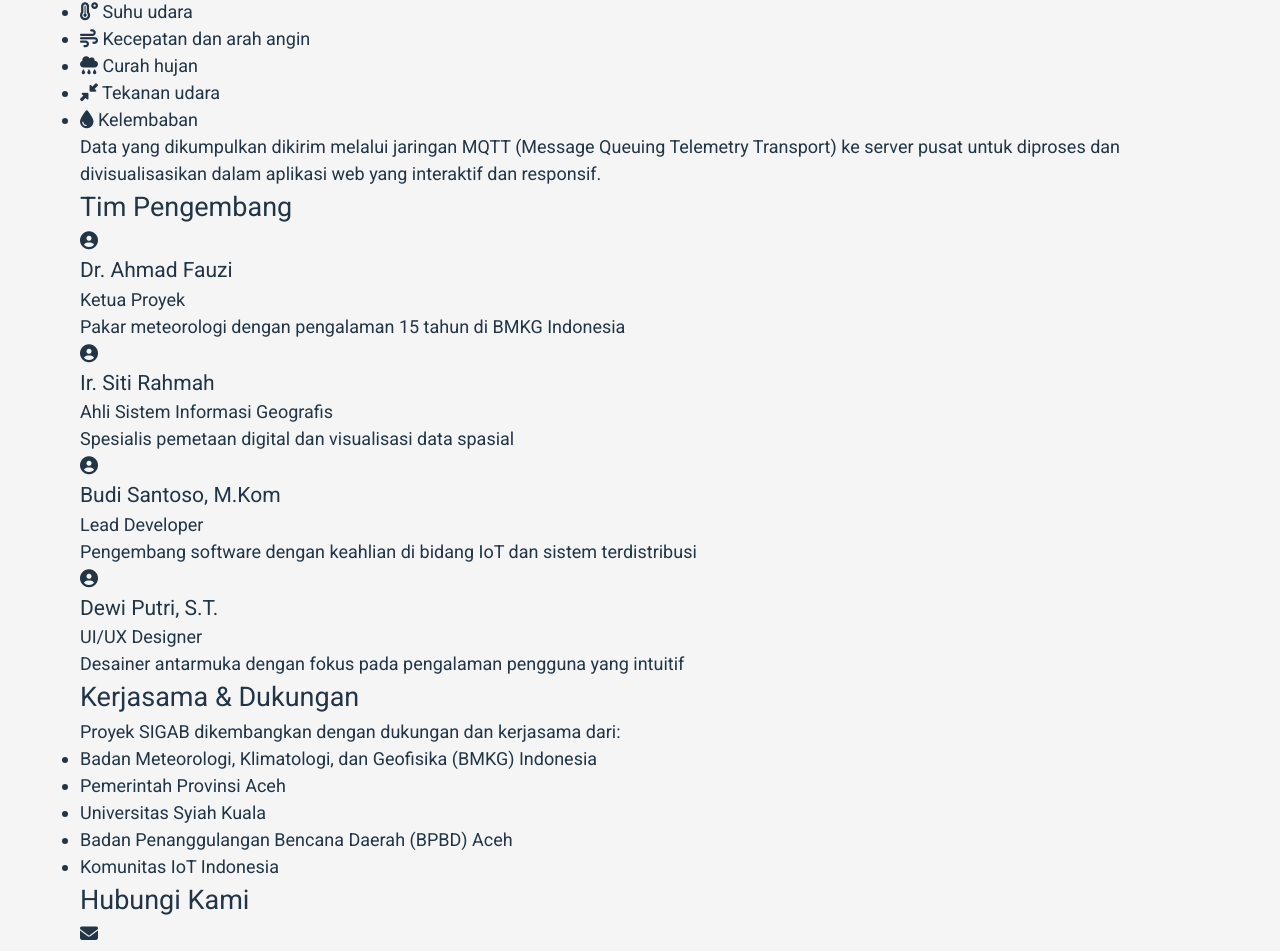
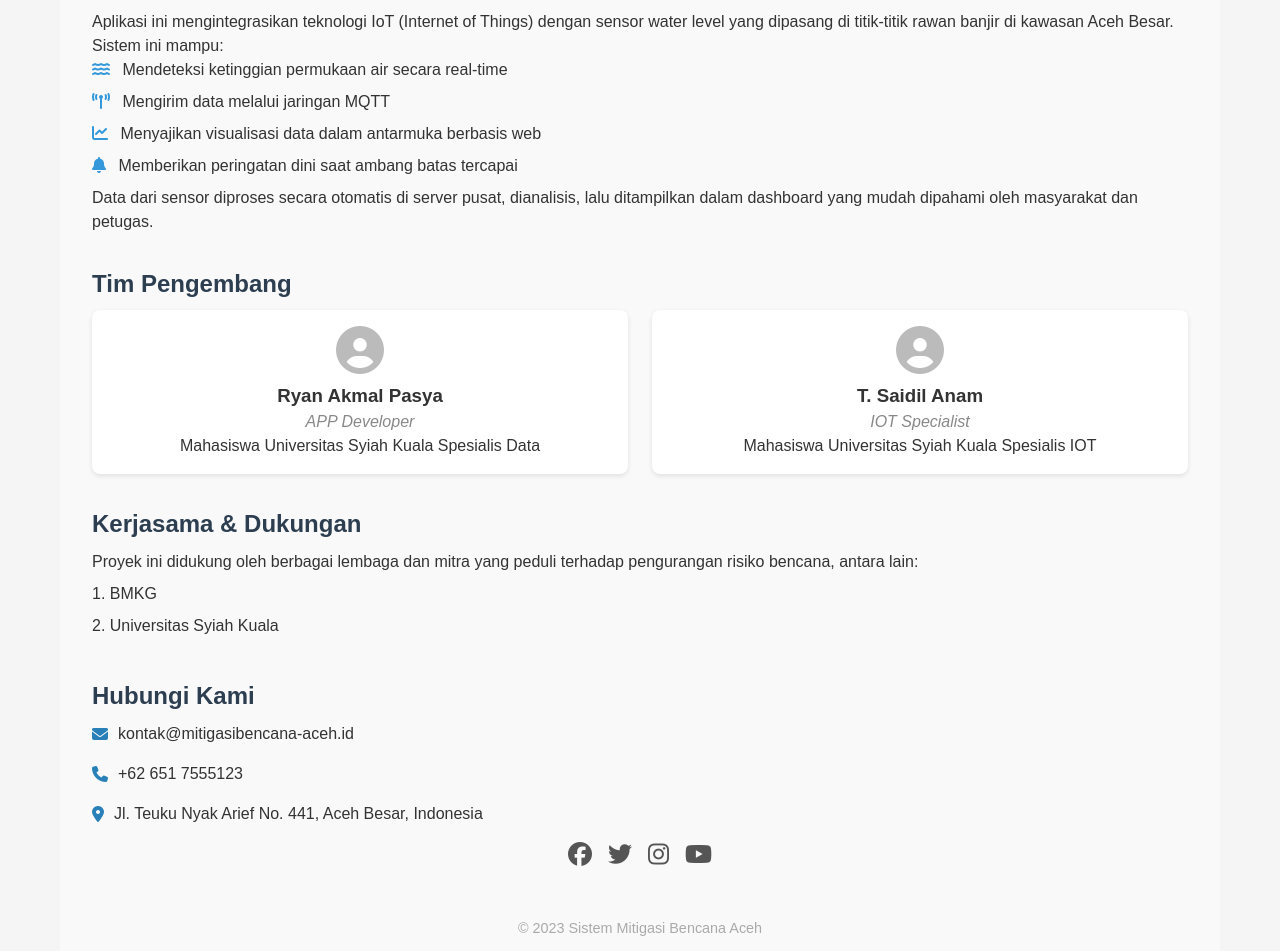
Before and after one commit to MalboroMerah/Simple-Website-For-Rain-And-Flood-Detection, a React (Vite) app: page /tentang in a window 1280 px wide. Shown: the part 417-1368 px from the top of the page. Built offline with nearby package versions, Linux system fonts and the light colour scheme.

Commit message:
fix: about section

```diff
--- a/src/components/About.jsx
+++ b/src/components/About.jsx
@@ -5,39 +5,37 @@ const About = () => {
   return (
     <div className="about-container">
       <div className="about-header">
-        <h1>Tentang SIGAB</h1>
-        <p className="about-subtitle">Sistem Informasi Geografis Aceh Berbasis IoT</p>
+        <h1>Tentang Aplikasi Kami</h1>
+        <p className="about-subtitle">Sistem Mitigasi Bencana Berbasis IoT dengan Sensor Water Level di Aceh Besar</p>
       </div>
 
       <div className="about-content">
         <div className="about-section">
           <h2>Visi & Misi</h2>
           <p>
-            <strong>Visi:</strong> Menjadi platform informasi cuaca terdepan untuk wilayah Aceh yang dapat diandalkan oleh masyarakat
-            dalam menghadapi perubahan iklim dan cuaca ekstrem.
+            <strong>Visi:</strong> Menjadi sistem peringatan dini terpercaya yang membantu masyarakat Aceh Besar dalam mengantisipasi dan
+            merespons potensi bencana banjir secara cepat dan efektif.
           </p>
           <p>
-            <strong>Misi:</strong> Menyediakan data cuaca yang akurat, tepat waktu, dan mudah diakses untuk membantu masyarakat Aceh
-            dalam mengambil keputusan sehari-hari dan meningkatkan kesiapsiagaan terhadap bencana alam terkait cuaca.
+            <strong>Misi:</strong> Membangun jaringan sensor ketinggian air yang terintegrasi dan menyajikan data real-time, guna meningkatkan
+            kesiapsiagaan masyarakat dan mendukung pengambilan keputusan oleh pihak berwenang dalam situasi darurat.
           </p>
         </div>
 
         <div className="about-section">
           <h2>Teknologi</h2>
           <p>
-            SIGAB dibangun dengan menggunakan teknologi IoT (Internet of Things) yang menghubungkan jaringan sensor cuaca
-            yang tersebar di berbagai lokasi strategis di Aceh. Sensor-sensor ini mengumpulkan data secara real-time tentang:
+            Aplikasi ini mengintegrasikan teknologi IoT (Internet of Things) dengan sensor water level yang dipasang di titik-titik rawan banjir
+            di kawasan Aceh Besar. Sistem ini mampu:
           </p>
           <ul className="tech-list">
-            <li><i className="fas fa-temperature-high"></i> Suhu udara</li>
-            <li><i className="fas fa-wind"></i> Kecepatan dan arah angin</li>
-            <li><i className="fas fa-cloud-rain"></i> Curah hujan</li>
-            <li><i className="fas fa-compress-alt"></i> Tekanan udara</li>
-            <li><i className="fas fa-tint"></i> Kelembaban</li>
+            <li><i className="fas fa-water"></i> Mendeteksi ketinggian permukaan air secara real-time</li>
+            <li><i className="fas fa-broadcast-tower"></i> Mengirim data melalui jaringan MQTT</li>
+            <li><i className="fas fa-chart-line"></i> Menyajikan visualisasi data dalam antarmuka berbasis web</li>
+            <li><i className="fas fa-bell"></i> Memberikan peringatan dini saat ambang batas tercapai</li>
           </ul>
           <p>
-            Data yang dikumpulkan dikirim melalui jaringan MQTT (Message Queuing Telemetry Transport) ke server pusat untuk diproses
-            dan divisualisasikan dalam aplikasi web yang interaktif dan responsif.
+            Data dari sensor diproses secara otomatis di server pusat, dianalisis, lalu ditampilkan dalam dashboard yang mudah dipahami oleh masyarakat dan petugas.
           </p>
         </div>
 
@@ -48,36 +46,18 @@ const About = () => {
               <div className="member-avatar">
                 <i className="fas fa-user-circle"></i>
               </div>
-              <h3>Dr. Ahmad Fauzi</h3>
-              <p className="member-role">Ketua Proyek</p>
-              <p>Pakar meteorologi dengan pengalaman 15 tahun di BMKG Indonesia</p>
+              <h3>Ryan Akmal Pasya</h3>
+              <p className="member-role">APP Developer</p>
+              <p>Mahasiswa Universitas Syiah Kuala Spesialis Data</p>
             </div>
 
             <div className="team-member">
               <div className="member-avatar">
                 <i className="fas fa-user-circle"></i>
               </div>
-              <h3>Ir. Siti Rahmah</h3>
-              <p className="member-role">Ahli Sistem Informasi Geografis</p>
-              <p>Spesialis pemetaan digital dan visualisasi data spasial</p>
-            </div>
-
-            <div className="team-member">
-              <div className="member-avatar">
-                <i className="fas fa-user-circle"></i>
-              </div>
-              <h3>Budi Santoso, M.Kom</h3>
-              <p className="member-role">Lead Developer</p>
-              <p>Pengembang software dengan keahlian di bidang IoT dan sistem terdistribusi</p>
-            </div>
-
-            <div className="team-member">
-              <div className="member-avatar">
-                <i className="fas fa-user-circle"></i>
-              </div>
-              <h3>Dewi Putri, S.T.</h3>
-              <p className="member-role">UI/UX Designer</p>
-              <p>Desainer antarmuka dengan fokus pada pengalaman pengguna yang intuitif</p>
+              <h3>T. Saidil Anam</h3>
+              <p className="member-role">IOT Specialist</p>
+              <p>Mahasiswa Universitas Syiah Kuala Spesialis IOT</p>
             </div>
           </div>
         </div>
@@ -85,14 +65,12 @@ const About = () => {
         <div className="about-section">
           <h2>Kerjasama & Dukungan</h2>
           <p>
-            Proyek SIGAB dikembangkan dengan dukungan dan kerjasama dari:
+            Proyek ini didukung oleh berbagai lembaga dan mitra yang peduli terhadap pengurangan risiko bencana, antara lain:
           </p>
           <ul className="partners-list">
-            <li>Badan Meteorologi, Klimatologi, dan Geofisika (BMKG) Indonesia</li>
-            <li>Pemerintah Provinsi Aceh</li>
-            <li>Universitas Syiah Kuala</li>
-            <li>Badan Penanggulangan Bencana Daerah (BPBD) Aceh</li>
-            <li>Komunitas IoT Indonesia</li>
+            <li></li>
+            <li>1. BMKG</li>
+            <li>2. Universitas Syiah Kuala</li>
           </ul>
         </div>
 
@@ -101,7 +79,7 @@ const About = () => {
           <div className="contact-info">
             <div className="contact-item">
               <i className="fas fa-envelope"></i>
-              <p>info@sigab-aceh.id</p>
+              <p>kontak@mitigasibencana-aceh.id</p>
             </div>
             <div className="contact-item">
               <i className="fas fa-phone"></i>
@@ -109,7 +87,7 @@ const About = () => {
             </div>
             <div className="contact-item">
               <i className="fas fa-map-marker-alt"></i>
-              <p>Jl. Teuku Nyak Arief No. 441, Banda Aceh, Indonesia</p>
+              <p>Jl. Teuku Nyak Arief No. 441, Aceh Besar, Indonesia</p>
             </div>
           </div>
           <div className="social-media">
@@ -122,8 +100,8 @@ const About = () => {
       </div>
 
       <div className="about-footer">
-        <p>© 2023 SIGAB - Sistem Informasi Geografis Aceh Berbasis IoT</p>
-        <p>Semua hak dilindungi undang-undang.</p>
+        <p>© 2023 Sistem Mitigasi Bencana Aceh</p>
+        <p></p>
       </div>
     </div>
   );
--- a/src/styles/About.css
+++ b/src/styles/About.css
@@ -1,4 +1,110 @@
 .about-container {
-  padding: 20px;
-  font-size: 18px;
+  padding: 2rem;
+  font-family: Arial, sans-serif;
+  background-color: #f9f9f9;
+  color: #333;
 }
+
+.about-header {
+  text-align: center;
+  margin-bottom: 2rem;
+}
+
+.about-subtitle {
+  font-size: 1.1rem;
+  color: #666;
+}
+
+.about-content {
+  display: flex;
+  flex-direction: column;
+  gap: 2rem;
+}
+
+.about-section h2 {
+  color: #2c3e50;
+  margin-bottom: 0.5rem;
+}
+
+.tech-list,
+.partners-list {
+  list-style-type: none;
+  padding-left: 0;
+}
+
+.tech-list li,
+.partners-list li {
+  margin-bottom: 0.5rem;
+}
+
+.tech-list i,
+.partners-list i {
+  margin-right: 8px;
+  color: #3498db;
+}
+
+.team-grid {
+  display: grid;
+  grid-template-columns: repeat(auto-fit, minmax(200px, 1fr));
+  gap: 1.5rem;
+}
+
+.team-member {
+  background-color: #fff;
+  border-radius: 8px;
+  padding: 1rem;
+  box-shadow: 0 2px 5px rgba(0, 0, 0, 0.1);
+  text-align: center;
+}
+
+.member-avatar i {
+  font-size: 3rem;
+  color: #bbb;
+  margin-bottom: 0.5rem;
+}
+
+.member-role {
+  font-style: italic;
+  color: #888;
+}
+
+.contact-section .contact-info {
+  display: flex;
+  flex-direction: column;
+  gap: 1rem;
+  margin-bottom: 1rem;
+}
+
+.contact-item {
+  display: flex;
+  align-items: center;
+  gap: 10px;
+}
+
+.contact-item i {
+  color: #2980b9;
+}
+
+.social-media {
+  display: flex;
+  gap: 1rem;
+  justify-content: center;
+  margin-top: 1rem;
+}
+
+.social-icon i {
+  font-size: 1.5rem;
+  color: #555;
+  transition: color 0.3s;
+}
+
+.social-icon:hover i {
+  color: #2980b9;
+}
+
+.about-footer {
+  margin-top: 3rem;
+  text-align: center;
+  font-size: 0.9rem;
+  color: #aaa;
+}
```
